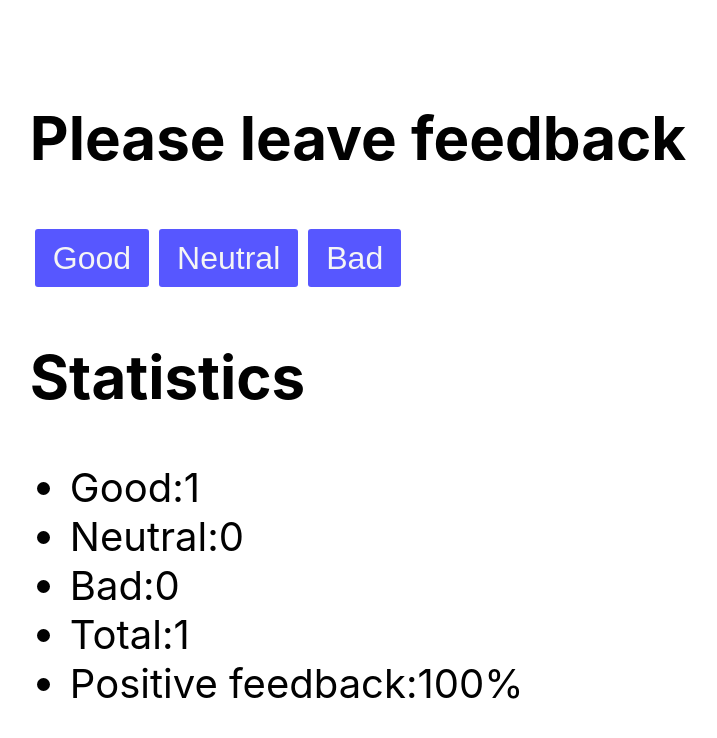
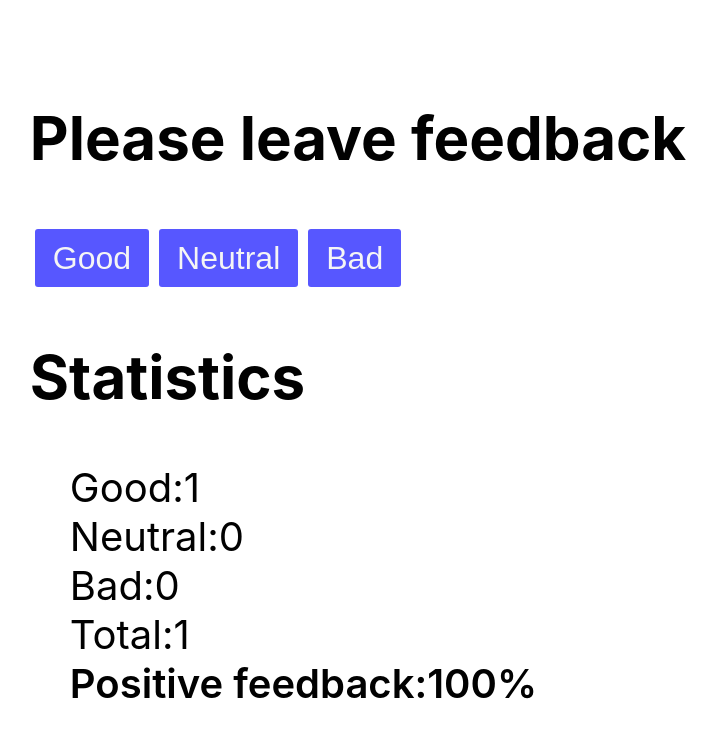
Before and after one commit to SebastianLalek/goit-react-hw-02-feedback, a React (Create React App) app: page / in a window 1280 px wide. Both pictures are taken after a click on the button "Good". Shown: the top 738 px of the page, without its empty margins (282-999 px from the left). Built offline with nearby package versions, Linux system fonts and the light colour scheme.

Commit message:
add Statistics styles

```diff
--- a/src/components/statistics/Statistics.js
+++ b/src/components/statistics/Statistics.js
@@ -1,6 +1,8 @@
+import css from './Statistics.module.css';
+
 export default function Statistics({ good, neutral, bad, total, positive }) {
   return (
-    <ul>
+    <ul className={css.list}>
       <li>Good:{good}</li>
       <li>Neutral:{neutral}</li>
       <li>Bad:{bad}</li>
--- /dev/null
+++ b/src/components/statistics/Statistics.module.css
@@ -0,0 +1,7 @@
+.list {
+    list-style: none;
+}
+
+.list :last-child {
+font-weight: 600;
+}
```
